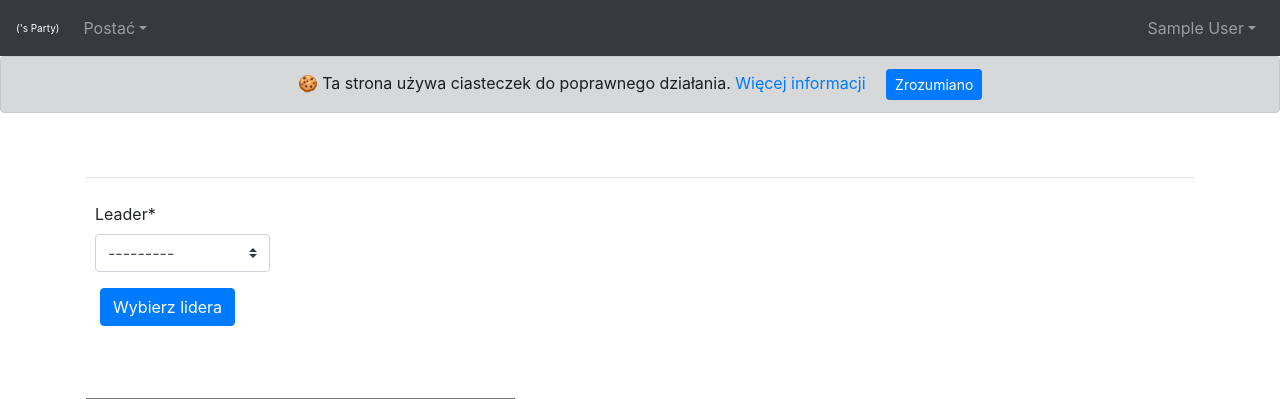
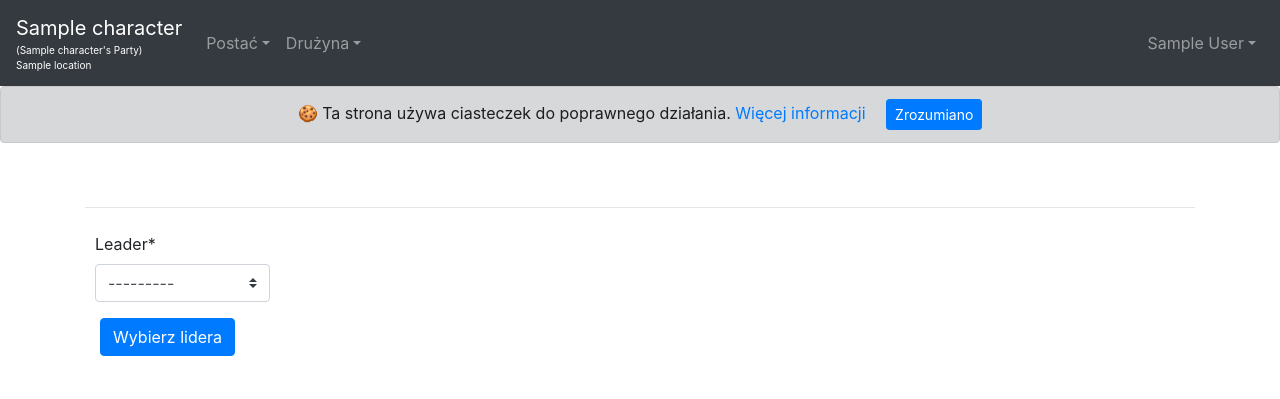
Before and after one commit to SledgehammerPL/warhammer, a Django app: template game/templates/game/create_party.html in a window 1280 px wide. Shown: the top 399 px of the page. Run offline with Django 3.2, Linux system fonts and the light colour scheme; the template is opened without the code that fills it: values that come from a table or form of the project are taken from there, others are empty; a user stored in the database is signed in; tables that the repository leaves empty hold one stand-in row (values such as "Sample post"); parts of the project's set-up code (start-up, migrations or seed data) failed here and were passed over; some libraries are stand-ins or nearby versions.

Commit message:
itemy
git-svn-id: svn+ssh://subversi.b6a.pl/warhammer/trunk@19 6b47b3d7-1c49-4819-b9a4-cd3206ed0f27

```diff
--- a/game/admin.py
+++ b/game/admin.py
@@ -11,6 +11,8 @@
 admin.site.register(Parameter)
 admin.site.register(Race)
 admin.site.register(Skill)
+admin.site.register(Shop)
+admin.site.register(Location)
 admin.site.register(Character)
 admin.site.register(Gold)
 admin.site.register(Item)
--- a/game/models.py
+++ b/game/models.py
@@ -57,10 +57,39 @@
     def __str__(self):
         return "{} level {}".format(self.warrior_type.name, self.level)
 
+class Shop(models.Model):
+    name = models.CharField(max_length=100, unique=True)
+
+    def __str__(self):
+        return "{}".format(self.name)
+
+class Item(models.Model):
+    code = models.CharField(max_length=100, unique=True)
+    name = models.CharField(max_length=100)
+    description = models.TextField()
+    restriction = models.ManyToManyField(WarriorType)
+    available_in = models.ForeignKey(Shop, on_delete=models.RESTRICT,null=True)
+    chance_to_be_in_shop = models.PositiveIntegerField(default=18)
+    buy_price = models.PositiveIntegerField(default=100000)
+    sell_price = models.PositiveIntegerField(default=0)
+    command = models.CharField(max_length=256, blank=True)
+    def __str__(self):
+        return "{} ({})".format(self.name, self.code)
 
 class Skill(models.Model):
     name = models.CharField(max_length=100, unique=True)
     description = models.TextField() #tu pisać skąd lub na co
+    def __str__(self):
+        return "{}".format(self.name)
+
+class Location(models.Model):
+    name = models.CharField(max_length=100)
+    character_position = models.CharField(max_length=100, null=True)
+    code = models.CharField(max_length=20, unique = True)
+    is_possible_to_journey_to_settlement = models.BooleanField(default=True)
+    weeks_of_journey_to = models.PositiveIntegerField(default=0)
+    is_settlement = models.BooleanField(default=False)
+    next_location = models.ForeignKey('self', on_delete = models.RESTRICT, null=True, blank=True)
     def __str__(self):
         return "{}".format(self.name)
 
@@ -72,7 +101,7 @@
     battle_level = models.PositiveIntegerField(default=1)
     starting_wounds = models.PositiveIntegerField()
     leader = models.ForeignKey("self", on_delete=models.RESTRICT, related_name ='leader_set', null = True)
-
+    location = models.ForeignKey(Location, on_delete=models.RESTRICT, default=1)
     def get_current_gold(self):
         return Gold.objects.filter(owner=self).aggregate(suma=Sum('amount'))['suma']
 
@@ -93,13 +122,6 @@
     owner = models.ForeignKey(Character, on_delete = models.CASCADE)
     description = models.TextField() #tu pisać skąd lub na co
 
-class Item(models.Model):
-    code = models.CharField(max_length=100, unique=True)
-    name = models.CharField(max_length=100)
-    description = models.TextField()
-    def __str__(self):
-        return "{} ({})".format(self.name, self.code)
-
 class Equipment(models.Model):
     created = models.DateTimeField(auto_now_add=True)
     owner = models.ForeignKey(Character, on_delete = models.CASCADE)
@@ -117,6 +139,7 @@
     description = models.CharField(max_length=256)
 
 class JourneyTable(models.Model):
+    location = models.ForeignKey(Location, on_delete = models.RESTRICT, null=True)
     destination = models.CharField(max_length=20)
     weeks = models.PositiveIntegerField()
     rolls = models.PositiveIntegerField()
--- a/game/templates/game/navbar.html
+++ b/game/templates/game/navbar.html
@@ -1,5 +1,5 @@
 <nav class="navbar navbar-expand-md navbar-dark bg-dark">
-  <a class="navbar-brand" href="/characters/{{ request.session.character_id }}">{{ request.session.character_name }}<div style="font-size:10px">({{ request.session.leader_name }}'s Party)</div></a>
+  <a class="navbar-brand" href="/characters/{{ request.session.character_id }}">{{ user.selected_character.name }}<div style="font-size:10px">({{ user.selected_character.leader.name }}'s Party)</div><div style="font-size:10px">{{ user.selected_character.location }}</div></a>
   {{ request.session.leader_name|json_script:"leader-name" }}
       <button class="navbar-toggler" type="button" data-toggle="collapse" data-target="#navbarsExample04" aria-controls="navbarsExample04" aria-expanded="false" aria-label="Toggle navigation">
         <span class="navbar-toggler-icon"></span>
@@ -20,11 +20,31 @@
               <!--a class="dropdown-item" href="/privacy/">Polityka prywatności</a -->
             </div>
           </li>
-          {% if request.session.leader %}
+          {% if user.selected_character.leader == user.selected_character %}
+          {% if not user.selected_character.location.in_settlement %}
           <li class="nav-item dropdown">
             <a class="nav-link dropdown-toggle" href="#" id="dropdown04" data-toggle="dropdown" aria-haspopup="true" aria-expanded="false">Drużyna</a>
             <div class="dropdown-menu" aria-labelledby="dropdown04">
-              <a class="dropdown-item" href="/trip_to/">Podróż do ...</a>
+              {% if user.selected_character.location.possible_journey %}<a class="dropdown-item" href="/trip_to/">Podróż do ...</a> {% endif %}
+            </div>
+          </li>
+          {% endif %}
+              {% if user.selected_character.location.in_settlement %}
+              <li class="nav-item dropdown">
+                <a class="nav-link dropdown-toggle" href="#" id="dropdown04" data-toggle="dropdown" aria-haspopup="true" aria-expanded="false">Miejsca</a>
+                <div class="dropdown-menu" aria-labelledby="dropdown04">
+                  {% for shop in list_of_shops %}
+
+                  <a class="dropdown-item" href="/visit_shop/{{ shop.id }}/">{{ shop.name }}</a>
+                  {% endfor %}
+              <a class="dropdown-item" href="/visit_alehouse/">Piwiarnia</a>
+              <a class="dropdown-item" href="/visit_alchemist_laboratory/">Laboratorium Alchemiczne</a>
+              <a class="dropdown-item" href="/visit_dwarf_guildmasters/">Gildia Krasnoludów</a>
+              <a class="dropdown-item" href="/visit_elf_quarter/">Kwatera Elfów</a>
+              <a class="dropdown-item" href="/visit_gambling_house/">Kasyno</a>
+              <a class="dropdown-item" href="/visit_temple/">Świątynia</a>
+              <a class="dropdown-item" href="/visit_wizards_guild/">Gildia Czarodziejów</a>
+              {% endif %}
               <!-- a class="dropdown-item" href="/regulamin-wplat/">Regulamin wpłat</a>
               <a class="dropdown-item" href="/privacy/">Polityka prywatności</a -->
             </div>
@@ -60,14 +80,14 @@
             <a class="nav-link dropdown-toggle" href="#" id="dropdown01" data-toggle="dropdown" aria-haspopup="true" aria-expanded="false">{{ user }}</a>
             <div class="dropdown-menu dropdown-menu-right" aria-labelledby="dropdown04">
               {% if user.is_authenticated %}
+              <a class="dropdown-item" href="/characters/">Lista postaci</a>
+              <a class="dropdown-item" href="/choose_character/">Wybierz postać</a>
+              <a class="dropdown-item" href="/create_character/">Utwórz nową postać</a>
+              <a class="dropdown-item" href="/accounts/profile/">Profil</a>
               <a class="dropdown-item" href="/accounts/logout/">Logout</a>
               {% else %}
               <a class="dropdown-item" href="/accounts/login/">Login</a>
               {% endif %}
-              <a class="dropdown-item" href="/characters/">Lista postaci</a>
-              <a class="dropdown-item" href="/choose_character/">Wybierz postać</a>
-              <a class="dropdown-item" href="/create_character/">Utwórz nową postać</a>
-              <a class="dropdown-item" href="/accounts/profile/">Profil</a>
             </div>
           </li>
         </ul>
--- a/game/urls.py
+++ b/game/urls.py
@@ -15,4 +15,5 @@
   path('trip_to/',views.trip_to, name='trip_to'),
   path('show_event/',views.show_event, name='show_event'),
   path('accounts/',include('django.contrib.auth.urls')),
+  path('visit_shop/<int:shop_id>/',views.visit_shop, name='visit_shop'),
 ]
```
Also changed, not shown: game/views.py (+30 -19 lines).
